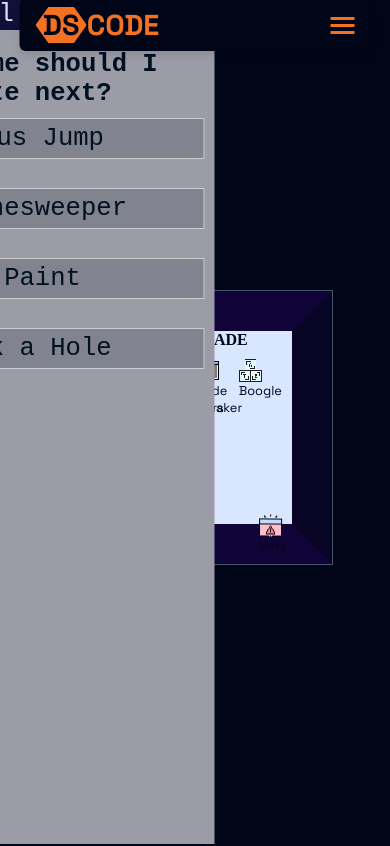
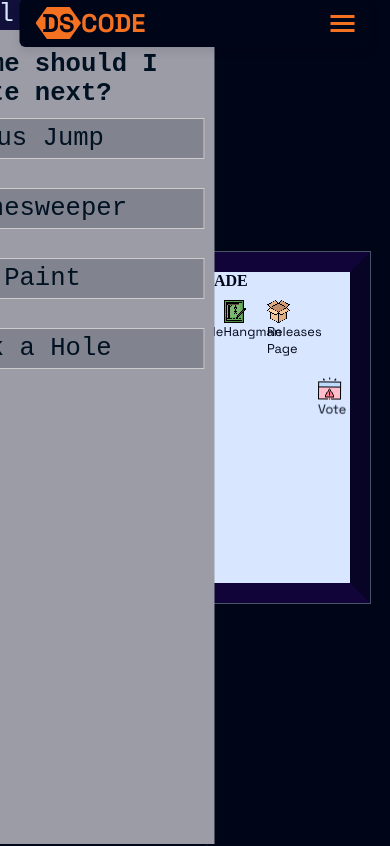
Before and after one commit to dave-sommerville/ds-code-2.0, a React (Create React App) app: page /my-react-app/playground in a window 390 px wide. Shown: the top 846 px of the page. Built offline with nearby package versions, Linux system fonts and the light colour scheme; a web font is replaced by a local one.

Commit message:
General styling fixes

```diff
--- a/src/css/floating-header.css
+++ b/src/css/floating-header.css
@@ -68,14 +68,14 @@
 
 .nav-links li a {
   text-decoration: none;
-  color: var(--clr-dark);
+  color: var(--clr-primary);
   font-weight: 600;
   transition: var(--app-transition);
 }
 
 .nav-links li a.active {
-  color: var(--clr-dark);
-  border-bottom: 2px solid var(--clr-accent, #ff6600);
+  color: var(--clr-primary);
+  border-bottom: 2px solid var(--clr-primary);
 }
 .nav-links li a:hover {
   color: var(--clr-light-blue);
@@ -91,7 +91,7 @@
     top: 60px;
     left: 0;
     width: 100%;
-    background: white;
+    background: var(--clr-drk);
     flex-direction: column;
     align-items: center;
     max-height: 0;
@@ -100,6 +100,7 @@
     box-shadow: 0 8px 16px rgba(0, 0, 0, 0.2);
     border-radius: 10px;
     z-index: 999;
+    cursor: pointer;
   }
 
   .nav-links.open {
--- a/src/css/hero-banner.css
+++ b/src/css/hero-banner.css
@@ -30,7 +30,7 @@ header h1 {
 
 header h2 {
   width: min(45svw, 800px);
-  font-size: var(--font-size-subtitle);
+  font-size: var(--font-size-title-code);
   margin-top: -25px;
 }
 header h3 {
@@ -134,8 +134,46 @@ h4 {
   background-image: url("../media/img/hexagon-dark.svg");
   z-index: 150;
 }
+.z1 {
+  z-index: 1;
+}
+.z2 {
+  z-index: 2;
+}
+
+.z3 {
+  z-index: 3;
+}
+
+.z4 {
+  z-index: 4;
+}
+
+.z5 {
+  z-index: 5;
+}
+
+.z6 {
+  z-index: 6;
+}
+
+.z7 {
+  z-index: 7;
+}
+
+.z8 {
+  z-index: 8;
+}
+.z100 {
+  z-index: 100;
+}
+
+
 @media(max-width: 900px) {
   .small-solid-orange-hex-one, .med-orange-hex-one {
     display: none;
   }
+  header h2 {
+    margin-top: 0;
+  }
 }
--- a/src/css/hex-style.css
+++ b/src/css/hex-style.css
@@ -79,4 +79,7 @@
     --font-size-icons: 1.8rem;
     --font-size-captions: 0.8rem;
   }
+  .icon-caption.top{
+    top: -22px;
+  }
 }
--- a/src/css/playground.css
+++ b/src/css/playground.css
@@ -67,6 +67,18 @@
 .game-console img {
   width: var(--app-icon-size);
 }
+@media(max-width: 650px){
+  .game-console {
+    width: 90svw;
+    height: 90svw;
+    border-bottom: solid 20px #6700dd29;
+    border-top: solid 20px #6700dd29;
+    border-right: solid 20px #6700dd13;
+    border-left: solid 20px #6700dd13;
+
+  }
+}
+
 
 .shake-me {
   animation: subtleShake 1.5s infinite;
--- a/src/css/releases.css
+++ b/src/css/releases.css
@@ -50,3 +50,8 @@
 .release-text a:hover {
   color: var(--clr-primary);
 }
+@media(orientation: portrait){
+  .releases-wrapper article {
+    flex-direction: column;
+  }
+}
--- a/src/css/utils.css
+++ b/src/css/utils.css
@@ -30,8 +30,10 @@
   --app-box-shadow-raised: 0 6px 14px rgba(0,0,0,0.15);
   --font-size-small: 0.8rem;
   --font-size-reg: 1.4rem;
-  --font-size-subtitle: 2rem;
+  --font-size-subtitle: 2.2rem;
   --font-size-title: 5rem;
+  --font-size-title-code: 3rem;
+
 }
 
 @media(max-width: 800px) {
@@ -40,18 +42,22 @@
 
   --small-font-size: 0.8rem;
   --font-size-reg: 1.2rem;
-  --font-size-subtitle: 2.4rem;
-  --font-size-title: 4rem;  }
+  --font-size-subtitle: 2rem;
+  --font-size-title: 4rem;
+  --font-size-title-code: 2.4rem;
+  }
 }
 
 @media(max-width: 500px) {
   :root {
-    --app-spacing: 10px;
+  --app-spacing: 10px;
 
   --small-font-size: 0.6rem;
   --font-size-reg: 1rem;
-  --font-size-subtitle: 1.8rem;
-  --font-size-title: 3rem;  }
+  --font-size-subtitle: 1.6rem;
+  --font-size-title: 3rem;
+  --font-size-title-code: 1.8rem;
+}
 }
 @media(max-width: 900px) {
   .small-hide {
@@ -167,36 +173,3 @@ ul {
 .icon-hover:hover {
    filter: brightness(1.3);
 }
-.z1 {
-  z-index: 1;
-}
-.z2 {
-  z-index: 2;
-}
-
-.z3 {
-  z-index: 3;
-}
-
-.z4 {
-  z-index: 4;
-}
-
-.z5 {
-  z-index: 5;
-}
-
-.z6 {
-  z-index: 6;
-}
-
-.z7 {
-  z-index: 7;
-}
-
-.z8 {
-  z-index: 8;
-}
-.z100 {
-  z-index: 100;
-}
```
